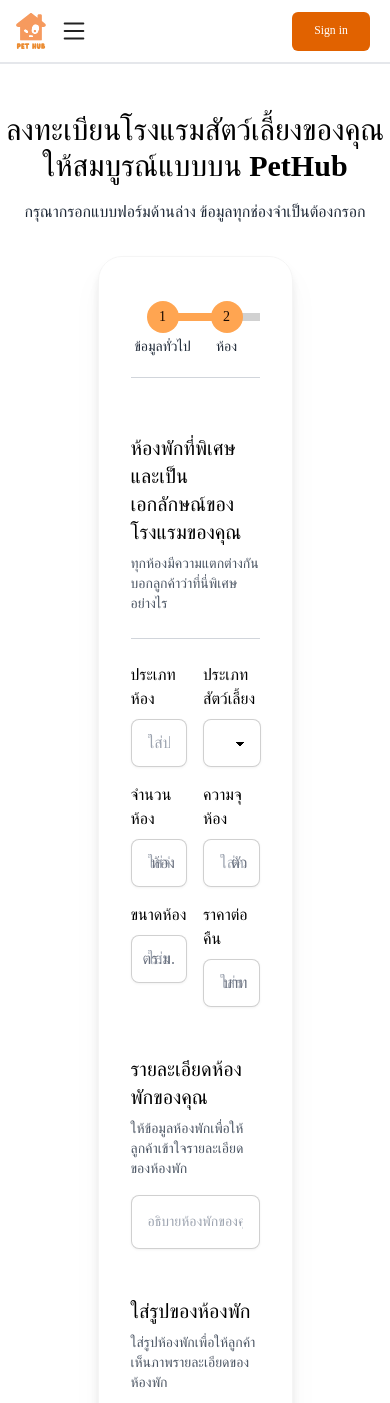
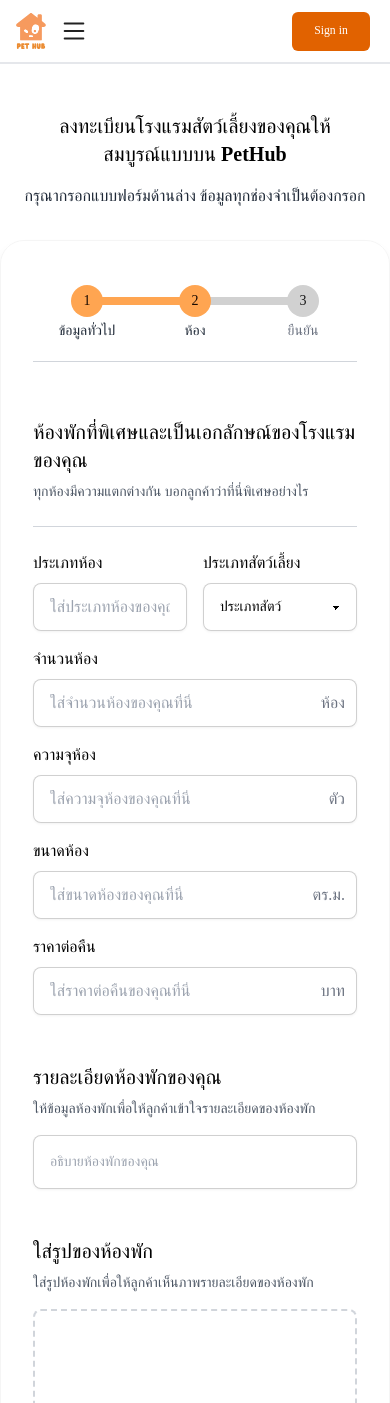
Before and after one commit to NobphadonH/PetHub, a React (Vite) app in the folder pethub-website/: page /pethub-website/rooms in a window 390 px wide. Shown: the top 1403 px of the page. Built offline with nearby package versions, Linux system fonts and the light colour scheme; a web font is replaced by a local one.

Commit message:
Add responsive basics

```diff
--- a/pethub-website/src/components/Basics.jsx
+++ b/pethub-website/src/components/Basics.jsx
@@ -94,7 +94,7 @@ function TypeChoiceBoxes({onSelectType}) {
     };
 
     return (
-        <div className="grid grid-cols-2 gap-4 mt-4">
+        <div className="grid grid-cols-1 md:grid-cols-2 gap-4 mt-4">
             {options.map(option => (
                 <div
                     key={option.id}
--- a/pethub-website/src/components/Confirm.jsx
+++ b/pethub-website/src/components/Confirm.jsx
@@ -12,7 +12,6 @@ function Confirm() {
     const handleSubmit = async (e) => {
         e.preventDefault();
         console.log(hotelAndRoomFormData)
-
 
         const hotelData = new FormData()
         const hotelFormData = hotelAndRoomFormData.hotelFormData;
@@ -66,7 +65,6 @@ function Confirm() {
             }
         })
 
-
         try {
             const res = await axios.post('http://localhost:5000/api/room/createRooms/', roomArrayData, {headers:{"Content-Type":"multipart/form-data" }, withCredentials:true})
             console.log(res.data)
@@ -74,7 +72,6 @@ function Confirm() {
         } catch(error) {
             console.error(error);
         }
-
     }
 
     const goBack = (e) => {
@@ -84,18 +81,18 @@ function Confirm() {
     return (
         <div>
             <Navbar />
-            <div className="flex flex-col mt-24">
-                <div className="text-black font-bold text-3xl mt-4">
+            <div className="flex flex-col mt-24 px-4 sm:px-8 md:px-16 lg:px-32">
+                <div className="text-black font-bold text-xl mx-10 md:text-2xl lg:text-3xl mt-4 text-center">
                     ลงทะเบียนโรงแรมสัตว์เลี้ยงของคุณให้สมบูรณ์แบบบน PetHub
                 </div>
                 <div className="flex justify-center">
                     <div className="max-w-xl mx-auto">
-                        <div className="text-gray-800 text-base mt-4">
+                        <div className="text-gray-800 text-base mt-4 text-center sm:text-left">
                             กรุณากรอกแบบฟอร์มด้านล่าง ข้อมูลทุกช่องจำเป็นต้องกรอก
                         </div>
                     </div>
                 </div>
-                <div className="flex flex-col w-1/2 bg-white border border-neutral-100 drop-shadow-xl p-8 rounded-3xl mt-8 mx-auto">
+                <div className="flex flex-col w-full sm:w-3/4 lg:w-1/2 bg-white border border-neutral-100 drop-shadow-xl p-8 rounded-3xl mt-8 mx-auto">
                     <div className="flex justify-center items-center">
                         <ul className="steps w-full max-w-2xl mt-2">
                             <li className="step step-accent text-gray-800 text-sm">ข้อมูลทั่วไป</li>
--- a/pethub-website/src/components/Rooms.jsx
+++ b/pethub-website/src/components/Rooms.jsx
@@ -1,32 +1,17 @@
 import Navbar from "./Utils/Navbar";
 import AddRoomsForm from "./Utils/AddRoomsForm";
-import { useState} from 'react';
+import { useState } from "react";
 import { useNavigate, useLocation } from "react-router-dom";
 
 function Rooms() {
-    const navigate = useNavigate()
-    const location = useLocation()
+    const navigate = useNavigate();
+    const location = useLocation();
 
-    const [hotelFormData]= useState(location.state);
-
-    // console.log(location.state)
-
+    const [hotelFormData] = useState(location.state);
 
     const [forms, setForms] = useState([{ id: 1, image: null }]);
-    const [formData, setFormData] = useState()
+    const [formData, setFormData] = useState();
     const [roomFormArray, setRoomFormArray] = useState([]);
-    // const [roomFormArray, setRoomFormArray] = useState(location.state.readyRoomFormArray ? location.state.readyRoomFormArray : {})
-
-    // console.log(location.state.readyRoomFormArray)
-    // const obj = location.state.readyRoomFormArray
-
-    console.log(location.state);
-    // if (location.state.readyRoomFormArray) {
-    //     setRoomFormArray(obj);
-    //     console.log("yay!")
-    // } else {
-    //     console.log("oh")
-    // }
 
     const addForm = () => {
         setForms([...forms, { id: forms.length + 1, image: null }]);
@@ -36,7 +21,6 @@ function Rooms() {
     const removeForm = (index) => {
         setForms(forms.filter((_, i) => i !== index));
         setRoomFormArray((prevData) => prevData.filter((_, i) => i !== index));
-
     };
 
     const convertFileToBase64 = (file) => {
@@ -48,7 +32,6 @@ function Rooms() {
         });
     };
 
-    // Convert each image in roomFormArray before navigating
     const prepareRoomFormArrayForNavigation = async () => {
         const updatedRoomFormArray = await Promise.all(
             roomFormArray.map(async (room) => {
@@ -62,10 +45,8 @@ function Rooms() {
         return updatedRoomFormArray;
     };
 
-
-
     const updateImage = (index, newImage) => {
-        setRoomFormArray(prevArray => {
+        setRoomFormArray((prevArray) => {
             const updatedArray = [...prevArray];
             updatedArray[index] = {
                 ...updatedArray[index],
@@ -76,7 +57,7 @@ function Rooms() {
     };
 
     const handleChange = (index, data) => {
-        setForms(prevForms => {
+        setForms((prevForms) => {
             const updatedForms = [...prevForms];
             updatedForms[index] = {
                 ...updatedForms[index],
@@ -85,7 +66,7 @@ function Rooms() {
             return updatedForms;
         });
 
-        setRoomFormArray(prevForms => {
+        setRoomFormArray((prevForms) => {
             const updatedForms = [...prevForms];
             updatedForms[index] = {
                 ...updatedForms[index],
@@ -95,7 +76,6 @@ function Rooms() {
         });
     };
 
-
     const goConfirmPage = async () => {
         const readyRoomFormArray = await prepareRoomFormArrayForNavigation();
 
@@ -103,25 +83,24 @@ function Rooms() {
             hotelFormData,
             readyRoomFormArray,
         };
-        console.log(hotelAndRoomFormData)
-        navigate('/pethub-website/confirm', {state: hotelAndRoomFormData})
-    }
+        navigate("/pethub-website/confirm", { state: hotelAndRoomFormData });
+    };
 
     return (
         <div>
             <Navbar />
             <div className="flex flex-col mt-24">
-                <div className="text-black font-bold text-3xl mt-4">
+                <div className="text-black font-bold text-xl mx-10 md:text-2xl lg:text-3xl mt-4 text-center ">
                     ลงทะเบียนโรงแรมสัตว์เลี้ยงของคุณให้สมบูรณ์แบบบน PetHub
                 </div>
                 <div className="flex justify-center">
                     <div className="max-w-xl mx-auto">
-                        <div className="text-gray-800 text-base mt-4">
+                        <div className="text-gray-800 text-base mt-4 text-center sm:text-left">
                             กรุณากรอกแบบฟอร์มด้านล่าง ข้อมูลทุกช่องจำเป็นต้องกรอก
                         </div>
                     </div>
                 </div>
-                <div className="flex flex-col w-1/2 bg-white border border-neutral-100 drop-shadow-xl p-8 rounded-3xl mt-8 mx-auto">
+                <div className="flex flex-col w-full sm:w-1/2 bg-white border border-neutral-100 drop-shadow-xl p-8 rounded-3xl mt-8 mx-auto">
                     <div className="flex justify-center items-center">
                         <ul className="steps w-full max-w-2xl mt-2">
                             <li className="step step-accent text-gray-800 text-sm">ข้อมูลทั่วไป</li>
@@ -132,8 +111,12 @@ function Rooms() {
                     <div className="flex justify-center items-center">
                         <div className="w-full max-w-xl flex-grow border-t border-gray-300 mt-5 mb-14"></div>
                     </div>
-                    <div className="w-full max-w-xl mx-auto text-left text-black font-bold text-xl">ห้องพักที่พิเศษและเป็นเอกลักษณ์ของโรงแรมของคุณ</div>
-                    <div className="w-full max-w-xl mx-auto text-left text-gray-600 text-sm mt-2 mb-6">ทุกห้องมีความแตกต่างกัน บอกลูกค้าว่าที่นี่พิเศษอย่างไร</div>
+                    <div className="w-full max-w-xl mx-auto text-left text-black font-bold text-xl">
+                        ห้องพักที่พิเศษและเป็นเอกลักษณ์ของโรงแรมของคุณ
+                    </div>
+                    <div className="w-full max-w-xl mx-auto text-left text-gray-600 text-sm mt-2 mb-6">
+                        ทุกห้องมีความแตกต่างกัน บอกลูกค้าว่าที่นี่พิเศษอย่างไร
+                    </div>
                     {forms.map((form, index) => (
                         <div key={form.id}>
                             <AddRoomsForm
@@ -160,13 +143,16 @@ function Rooms() {
                     <button className="bg-black text-white border border-black rounded-2xl mt-6 btn sm:btn-xs md:btn-sm lg:btn-md">
                         ขั้นตอนก่อนหน้า
                     </button>
-                    <button onClick={goConfirmPage}className="bg-black text-white border border-black rounded-2xl mt-6 btn sm:btn-xs md:btn-sm lg:btn-md">
+                    <button
+                        onClick={goConfirmPage}
+                        className="bg-black text-white border border-black rounded-2xl mt-6 btn sm:btn-xs md:btn-sm lg:btn-md"
+                    >
                         ขั้นตอนต่อไป
                     </button>
                 </div>
             </div>
         </div>
-    )
+    );
 }
 
-export default Rooms
+export default Rooms;
--- a/pethub-website/src/components/Utils/AddRoomsForm.jsx
+++ b/pethub-website/src/components/Utils/AddRoomsForm.jsx
@@ -94,7 +94,7 @@ export default function AddRoomsForm({onDataChange, image, onImageChange, index}
                         </select>
                     </label>
                 </div>
-                <div className="grid grid-cols-2 gap-4 mt-4">
+                <div className="grid grid-cols-1 lg:grid-cols-2 gap-4 mt-4">
                     <label className="form-control w-full">
                         <div className="text-left text-black text-base mb-2">จำนวนห้อง</div>
                         <div className="relative w-full">
@@ -114,7 +114,7 @@ export default function AddRoomsForm({onDataChange, image, onImageChange, index}
                         </div>
                     </label>
                 </div>
-                <div className="grid grid-cols-2 gap-4 mt-4">
+                <div className="grid grid-cols-1 lg:grid-cols-2 gap-4 mt-4">
                     <label className="form-control w-full">
                         <div className="text-left text-black text-base mb-2">ขนาดห้อง</div>
                         <div className="relative w-full">
```
